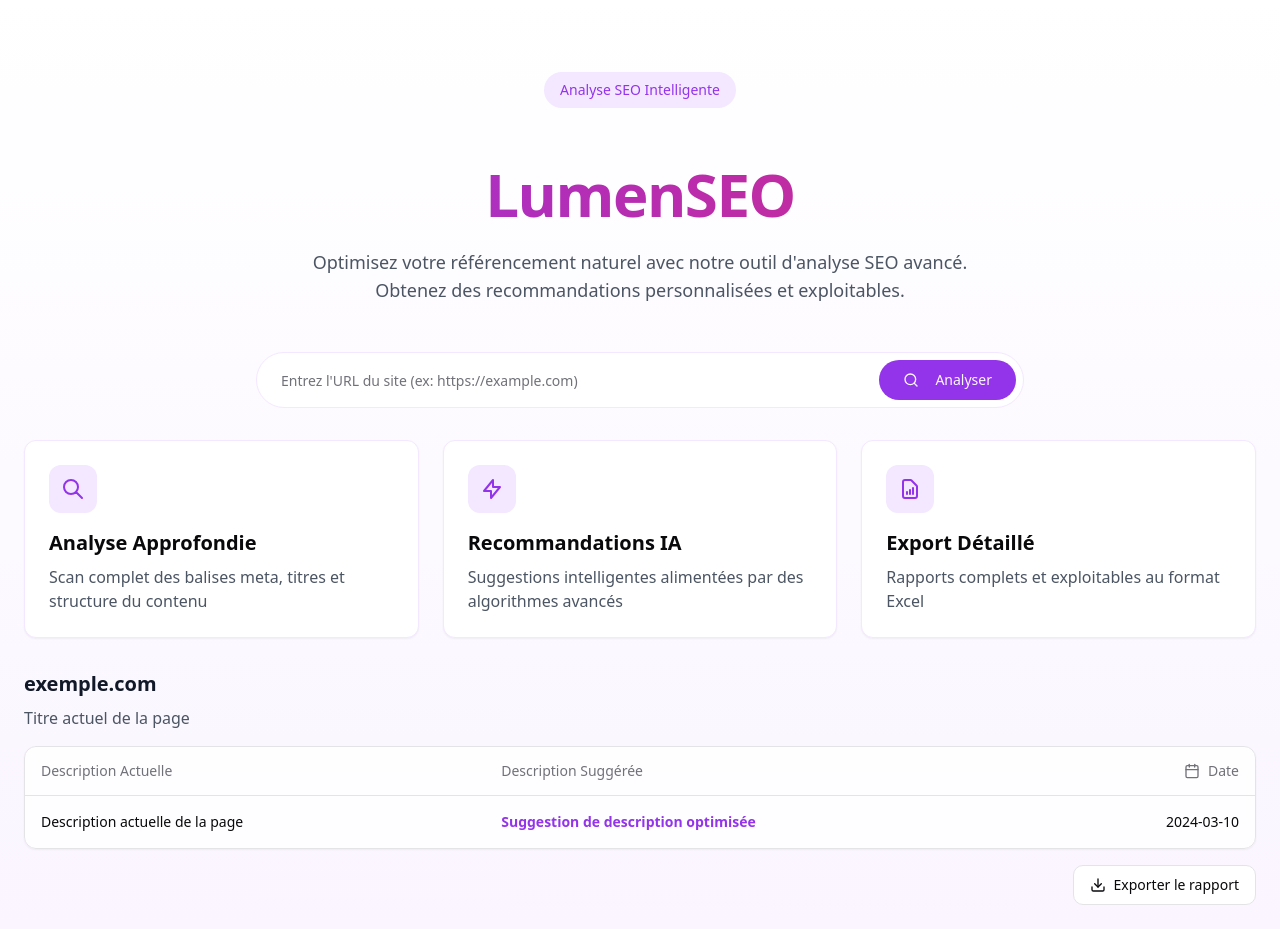
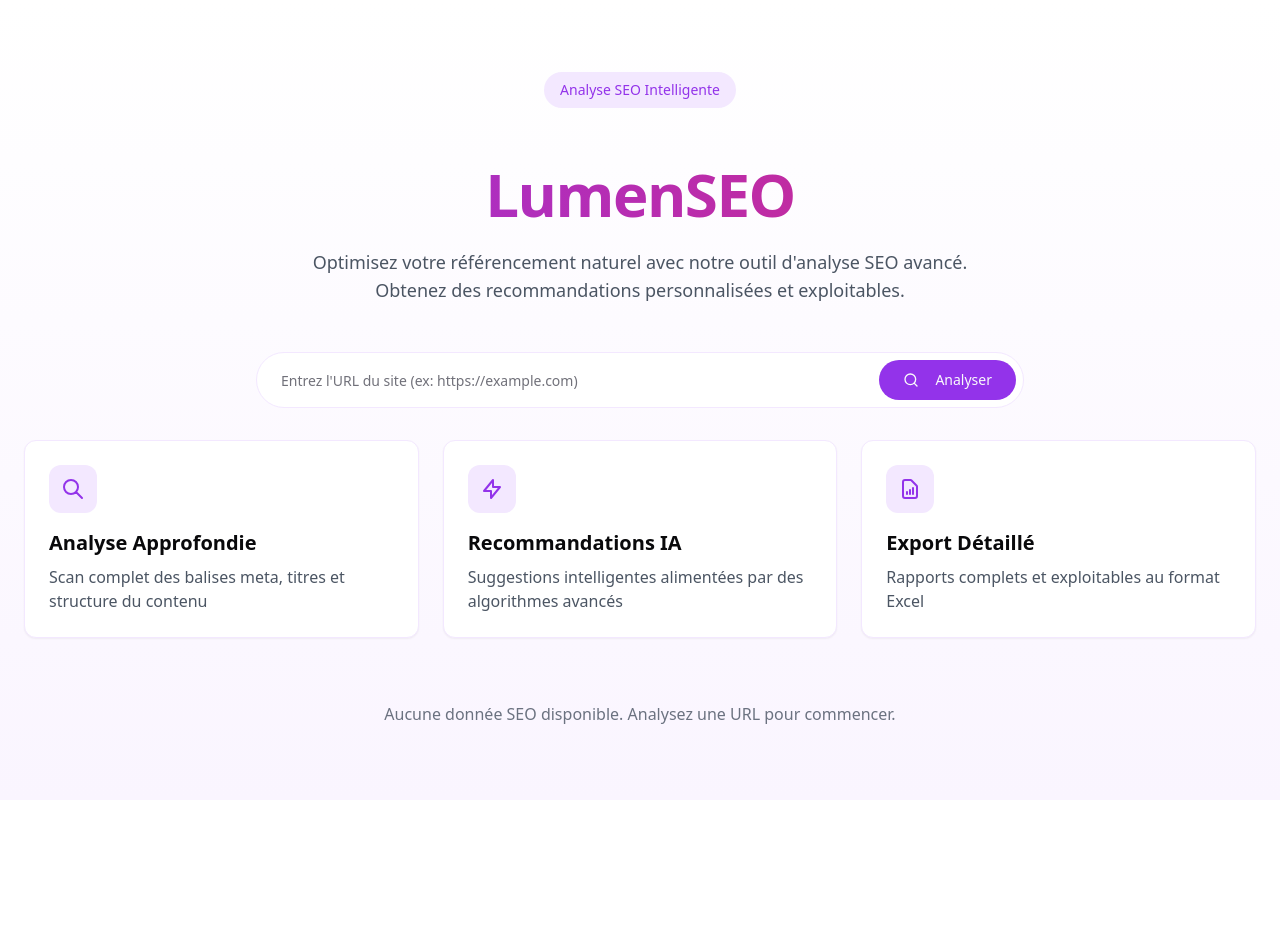
Before and after one commit to Hugonnet/seoptimiz-new, a React (Vite) app: page / in a window 1280 px wide. After the commit the page ends 800 px from the top, so only its background shows below. Built offline with nearby package versions, Linux system fonts and the light colour scheme.

Commit message:
Fix table display issue
Resolved an issue where the table was not displaying any data.
[skip gpt_engineer]

```diff
--- a/package.json
+++ b/package.json
@@ -64,7 +64,8 @@
     "tailwind-merge": "^2.5.2",
     "tailwindcss-animate": "^1.0.7",
     "vaul": "^0.9.3",
-    "zod": "^3.23.8"
+    "zod": "^3.23.8",
+    "zustand": "^5.0.2"
   },
   "devDependencies": {
     "@eslint/js": "^9.9.0",
--- a/src/components/SEOTable.tsx
+++ b/src/components/SEOTable.tsx
@@ -3,41 +3,30 @@ import { Button } from "@/components/ui/button";
 import { Download } from "lucide-react";
 import { SEOTableHeader } from "./SEOTableHeader";
 import { downloadTableAsCSV } from "@/services/seoService";
-
-interface SEOData {
-  id: string;
-  url: string;
-  currentTitle: string;
-  suggestedTitle: string;
-  currentDescription: string;
-  suggestedDescription: string;
-  date: string;
-}
-
-const mockData: SEOData[] = [
-  {
-    id: "1",
-    url: "exemple.com",
-    currentTitle: "Titre actuel de la page",
-    suggestedTitle: "Suggestion de titre optimisé",
-    currentDescription: "Description actuelle de la page",
-    suggestedDescription: "Suggestion de description optimisée",
-    date: "2024-03-10"
-  }
-];
+import { useSEOStore } from "@/store/seoStore";
 
 export function SEOTable() {
+  const seoData = useSEOStore((state) => state.seoData);
+
   const renderSuggestion = (text: string) => (
     <span className="font-bold text-purple-600">{text}</span>
   );
 
   const handleDownload = () => {
-    downloadTableAsCSV(mockData);
+    downloadTableAsCSV(seoData);
   };
+
+  if (seoData.length === 0) {
+    return (
+      <div className="text-center py-8 text-gray-500">
+        Aucune donnée SEO disponible. Analysez une URL pour commencer.
+      </div>
+    );
+  }
 
   return (
     <div className="space-y-4">
-      {mockData.map((item) => (
+      {seoData.map((item) => (
         <div key={item.id} className="space-y-4">
           <div className="text-left space-y-2">
             <h2 className="text-xl font-semibold text-gray-900">{item.url}</h2>
--- a/src/components/URLForm.tsx
+++ b/src/components/URLForm.tsx
@@ -4,11 +4,13 @@ import { useState } from "react";
 import { extractSEOMetadata } from "@/services/seoService";
 import { useToast } from "@/hooks/use-toast";
 import { Search } from "lucide-react";
+import { useSEOStore } from "@/store/seoStore";
 
 export function URLForm() {
   const [url, setUrl] = useState("");
   const [isLoading, setIsLoading] = useState(false);
   const { toast } = useToast();
+  const addSEOData = useSEOStore((state) => state.addSEOData);
 
   const handleSubmit = async (e: React.FormEvent) => {
     e.preventDefault();
@@ -22,6 +24,15 @@ export function URLForm() {
       if (!seoData.title && !seoData.description) {
         throw new Error("Aucune donnée SEO n'a pu être extraite de cette URL");
       }
+
+      // Ajouter les données au store
+      addSEOData({
+        url,
+        currentTitle: seoData.title,
+        suggestedTitle: `${seoData.title} - Version Optimisée`,
+        currentDescription: seoData.description,
+        suggestedDescription: `${seoData.description} (Optimisé pour le SEO)`,
+      });
 
       toast({
         title: "Analyse terminée",
--- /dev/null
+++ b/src/store/seoStore.ts
@@ -0,0 +1,30 @@
+import { create } from 'zustand';
+
+export interface SEOData {
+  id: string;
+  url: string;
+  currentTitle: string;
+  suggestedTitle: string;
+  currentDescription: string;
+  suggestedDescription: string;
+  date: string;
+}
+
+interface SEOStore {
+  seoData: SEOData[];
+  addSEOData: (data: Omit<SEOData, "id" | "date">) => void;
+}
+
+export const useSEOStore = create<SEOStore>((set) => ({
+  seoData: [],
+  addSEOData: (data) => set((state) => ({
+    seoData: [
+      ...state.seoData,
+      {
+        ...data,
+        id: crypto.randomUUID(),
+        date: new Date().toISOString().split('T')[0],
+      },
+    ],
+  })),
+}));
```
Also changed, not shown: 1 other file (tests, documents, lock files or other folders).
